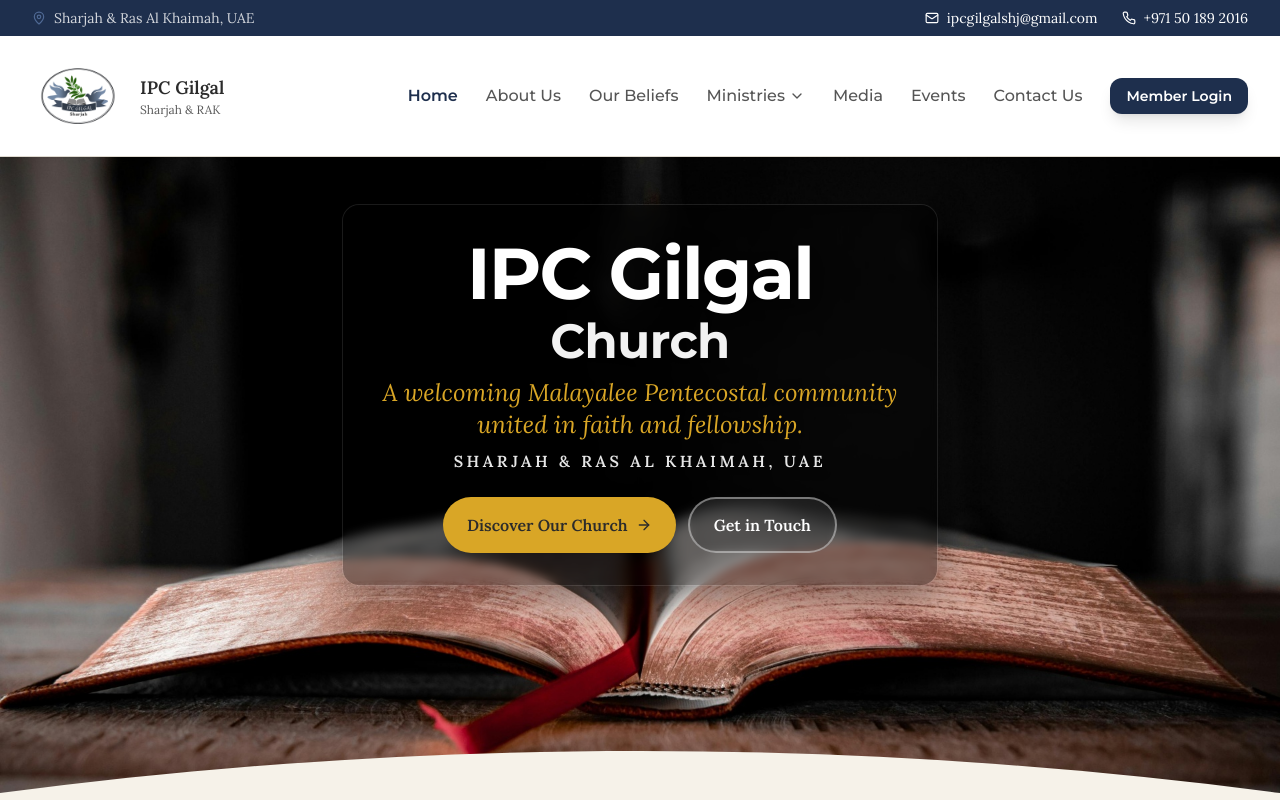
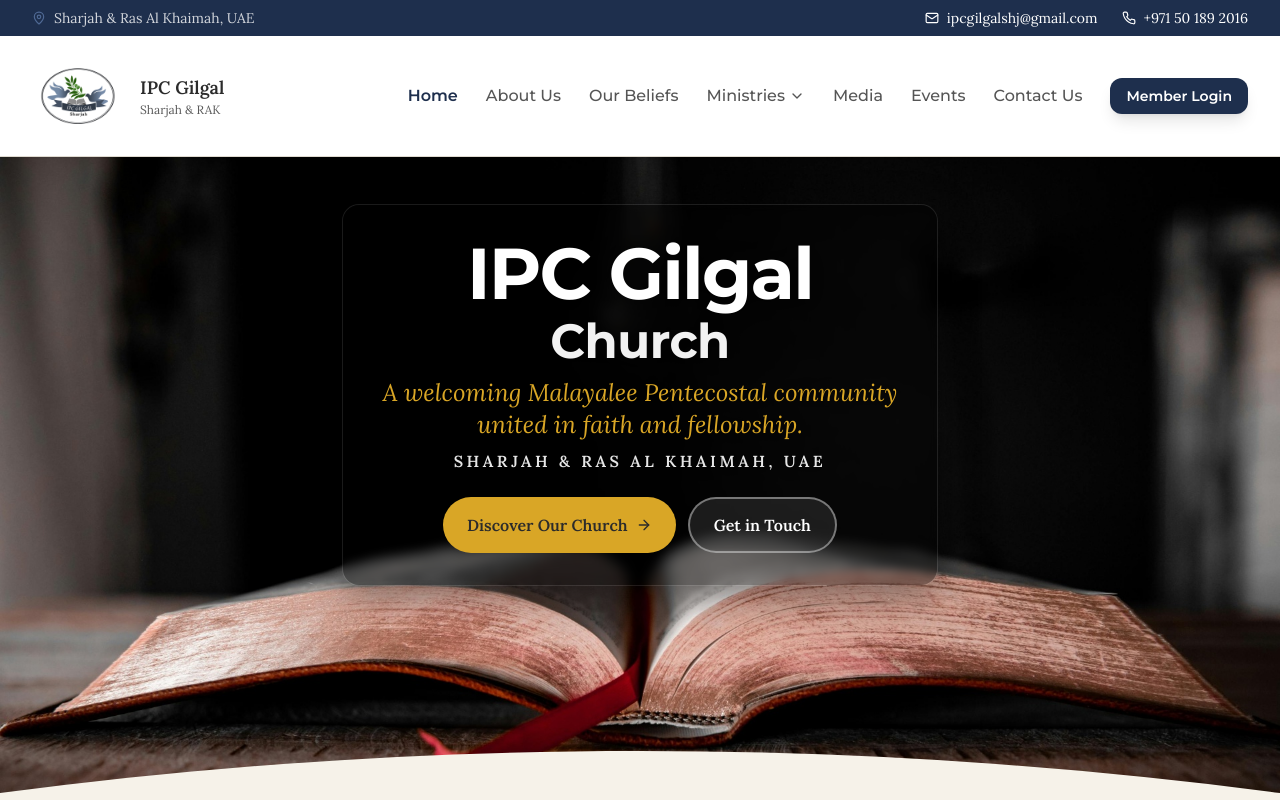
Before and after one commit to lincythomas248/gilgal-harmony-web, a React (Vite) app: page / in a window 1280 px wide. Shown: the top 800 px of the page. Built offline with nearby package versions, Linux system fonts and the light colour scheme; the HTML template or start-up script is replaced by a standard one.

Commit message:
Code edited in Lovable Code Editor
Edited UI in Lovable

```diff
--- a/src/components/ui/HeroBanner.tsx
+++ b/src/components/ui/HeroBanner.tsx
@@ -39,7 +39,7 @@ export function HeroBanner({
         className="absolute inset-0 bg-cover bg-no-repeat"
         style={{
           backgroundImage: `url(${heroBg})`,
-          backgroundPosition: "center 35%", // 👈 LOCK: pushes the open Bible lower in view
+          backgroundPosition: "center 22%", // 👈 LOCK: pushes the open Bible lower in view
         }}
       />
 
```
